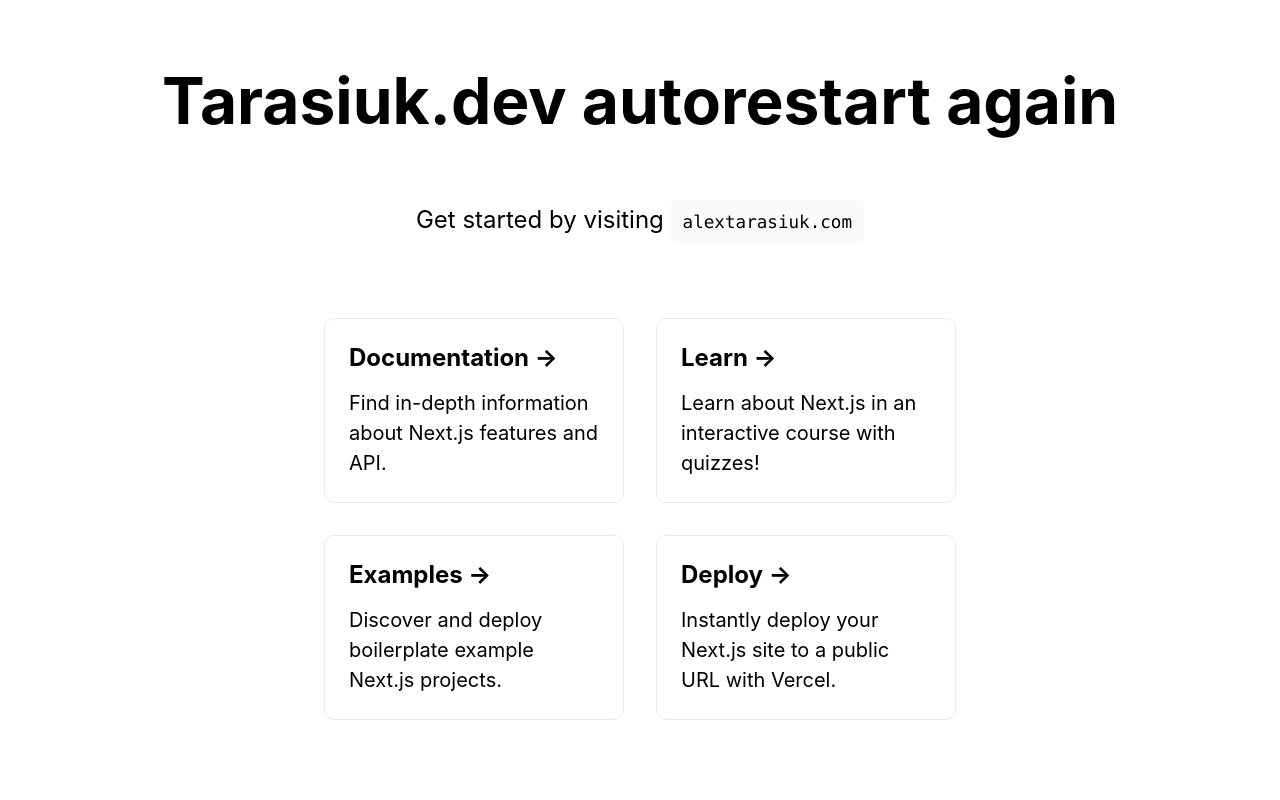
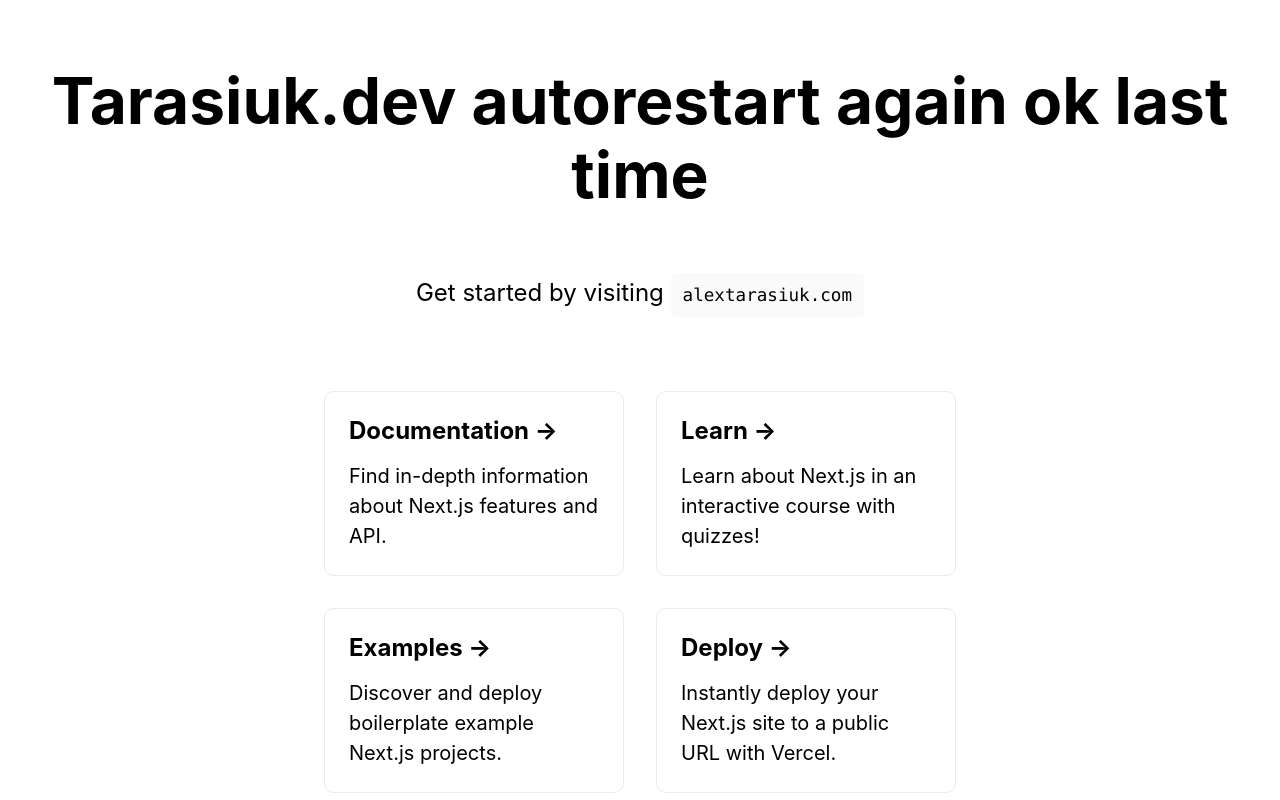
Before and after one commit to antar37/tarasiuk-dev, a Next.js app: page / in a window 1280 px wide. Shown: the top 800 px of the page. Built offline with nearby package versions, Linux system fonts and the light colour scheme.

Commit message:
ok last time

```diff
--- a/pages/index.js
+++ b/pages/index.js
@@ -13,7 +13,7 @@
 
       <main className={styles.main}>
         <h1 className={styles.title}>
-          Tarasiuk.dev autorestart again
+          Tarasiuk.dev autorestart again ok last time
         </h1>
 
         <p className={styles.description}>
```
